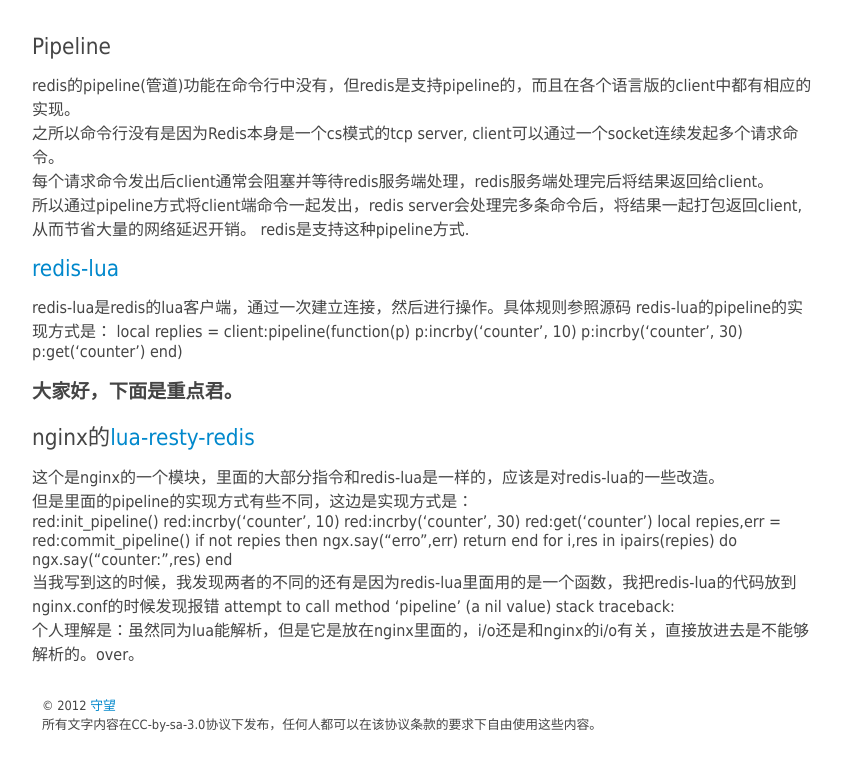
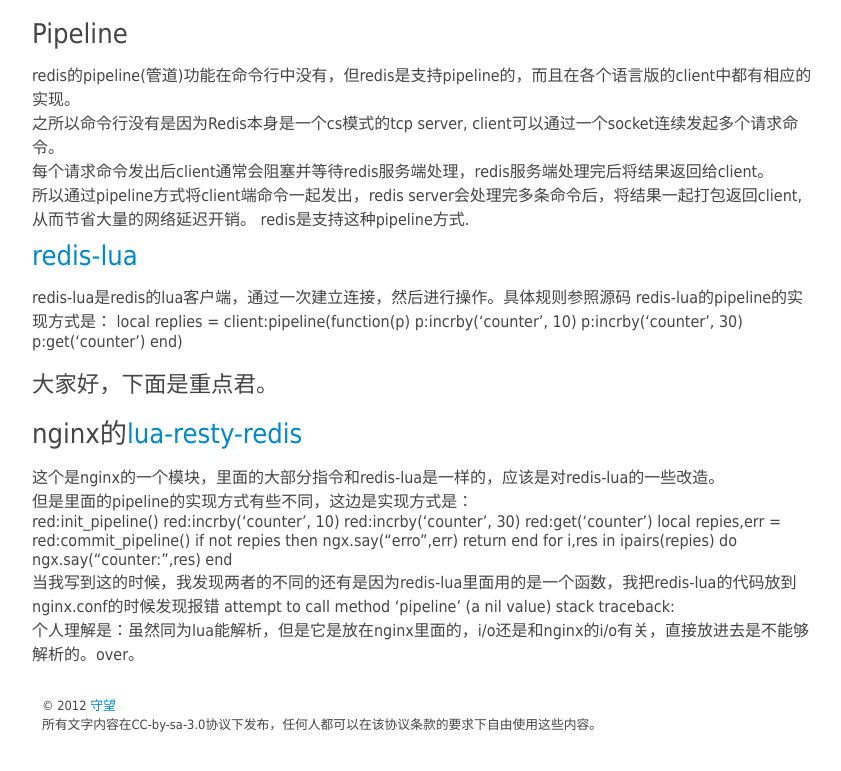
Before and after one commit to hopestar/hopestar.github.com, a Jekyll site: the page built from _posts/2012-9-25-redis-pipeline.md, in a window 1280 px wide. Shown: the top 771 px of the page, without its empty margins (218-1059 px from the left). Built offline with Jekyll 4.4.1, drawn with Linux system fonts in a browser that asks for light colours; Markdown is read by kramdown in place of the engine named in the settings.

```diff
--- a/_posts/2012-9-25-redis-pipeline.md
+++ b/_posts/2012-9-25-redis-pipeline.md
@@ -2,20 +2,20 @@
 layout: default
 title: redis pipeline的实现
 ---
-##Pipeline
+#Pipeline
 redis的pipeline(管道)功能在命令行中没有，但redis是支持pipeline的，而且在各个语言版的client中都有相应的实现。
 之所以命令行没有是因为Redis本身是一个cs模式的tcp server, client可以通过一个socket连续发起多个请求命令。
 每个请求命令发出后client通常会阻塞并等待redis服务端处理，redis服务端处理完后将结果返回给client。
 所以通过pipeline方式将client端命令一起发出，redis server会处理完多条命令后，将结果一起打包返回client,从而节省大量的网络延迟开销。 redis是支持这种pipeline方式.
-##[redis-lua](https://github.com/nrk/redis-lua)
+#[redis-lua](https://github.com/nrk/redis-lua)
 redis-lua是redis的lua客户端，通过一次建立连接，然后进行操作。具体规则参照源码 redis-lua的pipeline的实现方式是：
         local replies = client:pipeline(function(p)
         p:incrby('counter', 10)
         p:incrby('counter', 30)
         p:get('counter')
         end)
-###大家好，下面是重点君。
-##nginx的[lua-resty-redis](https://github.com/agentzh/lua-resty-redis)
+##大家好，下面是重点君。
+#nginx的[lua-resty-redis](https://github.com/agentzh/lua-resty-redis)
 这个是nginx的一个模块，里面的大部分指令和redis-lua是一样的，应该是对redis-lua的一些改造。
 但是里面的pipeline的实现方式有些不同，这边是实现方式是：
         red:init_pipeline()
```
